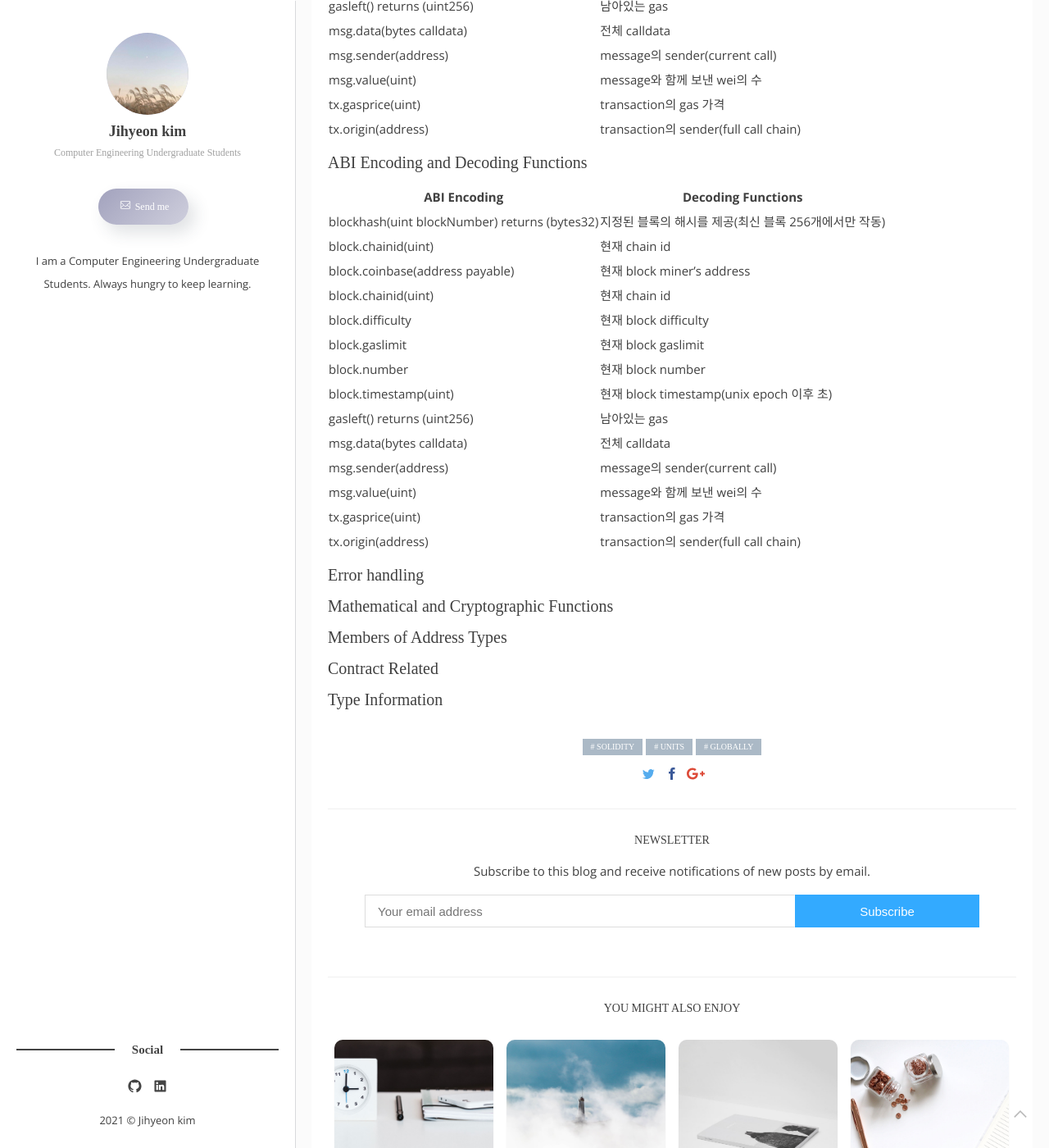
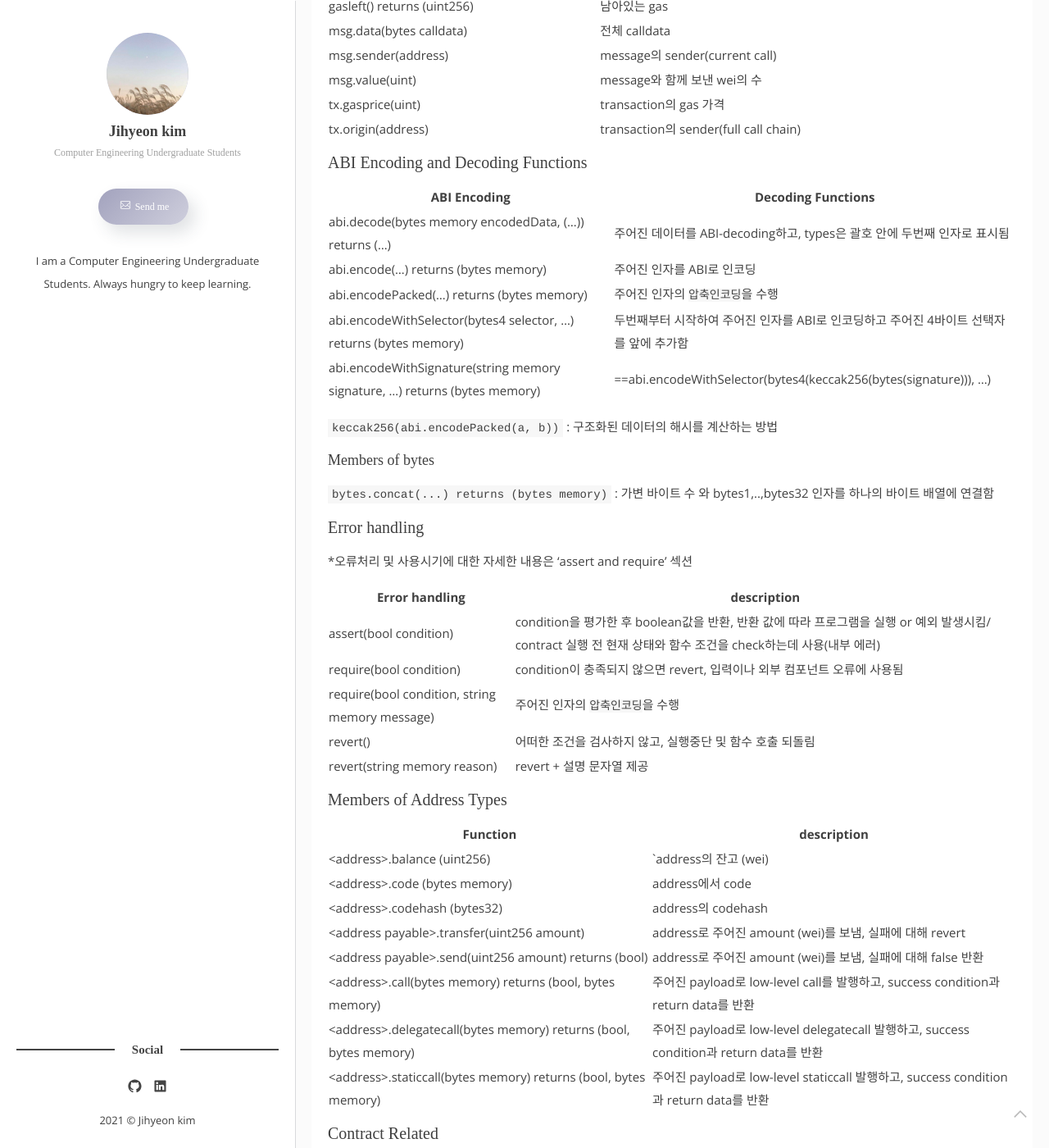
Before and after one commit to kimjihyeon99/kimjihyeon99.github.io, a Jekyll site: the page built from _posts/2021-05-15-[Solidity]Units and Globally Available Variables.markdown, in a window 1280 px wide and 1400 px high, scrolled down 1688 px. Shown: the whole window at 82% size. Built offline with Jekyll 4.4.1, drawn with Linux system fonts in a browser that asks for light colours; some web fonts are replaced; comment, search, counter and statistics services are not loaded; some of the changed text lies outside the part shown.

Commit message:
Update 2021-05-15-[Solidity]Units and Globally Available Variables.markdown

```diff
--- a/_posts/2021-05-15-[Solidity]Units and Globally Available Variables.markdown
+++ b/_posts/2021-05-15-[Solidity]Units and Globally Available Variables.markdown
@@ -62,27 +62,76 @@ global namespaces에 항상 존재, 블록체인에 대한 정보를 제공하
 
 |ABI Encoding|Decoding Functions|
 |---|---|
-|blockhash(uint blockNumber) returns (bytes32)|지정된 블록의 해시를 제공(최신 블록 256개에서만 작동)|
-|block.chainid(uint)|현재 chain id|
-|block.coinbase(address payable)|현재 block miner's address|
-|block.chainid(uint)|현재 chain id|
-|block.difficulty|현재 block difficulty|
-|block.gaslimit|현재 block gaslimit|
-|block.number|현재 block number|
-|block.timestamp(uint)|현재 block timestamp(unix epoch 이후 초)|
-|gasleft() returns (uint256)|남아있는 gas|
-|msg.data(bytes calldata)|전체 calldata|
-|msg.sender(address)|message의 sender(current call)|
-|msg.value(uint)|message와 함께 보낸 wei의 수|
-|tx.gasprice(uint)|transaction의 gas 가격|
-|tx.origin(address)|transaction의 sender(full call chain)|
+|abi.decode(bytes memory encodedData, (...)) returns (...)|주어진 데이터를 ABI-decoding하고, types은 괄호 안에 두번째 인자로 표시됨|
+|abi.encode(...) returns (bytes memory)|주어진 인자를 ABI로 인코딩|
+|abi.encodePacked(...) returns (bytes memory)|주어진 인자의 `압축인코딩`을 수행|
+|abi.encodeWithSelector(bytes4 selector, ...) returns (bytes memory)|두번째부터 시작하여 주어진 인자를 ABI로 인코딩하고 주어진 4바이트 선택자를 앞에 추가함|
+|abi.encodeWithSignature(string memory signature, ...) returns (bytes memory)|==abi.encodeWithSelector(bytes4(keccak256(bytes(signature))), ...)|
+
+`keccak256(abi.encodePacked(a, b))` : 구조화된 데이터의 해시를 계산하는 방법
+
+##### Members of bytes
+
+`bytes.concat(...) returns (bytes memory)` : 가변 바이트 수 와 bytes1,..,bytes32 인자를 하나의 바이트 배열에 연결함
 
 #### Error handling
 
-#### Mathematical and Cryptographic Functions
+*오류처리 및 사용시기에 대한 자세한 내용은 'assert and require' 섹션
+
+|Error handling|description|
+|---|---|
+|assert(bool condition)|condition을 평가한 후 boolean값을 반환, 반환 값에 따라 프로그램을 실행 or 예외 발생시킴/ contract 실행 전 현재 상태와 함수 조건을 check하는데 사용(내부 에러) |
+|require(bool condition)|condition이 충족되지 않으면 revert, 입력이나 외부 컴포넌트 오류에 사용됨|
+|require(bool condition, string memory message)|주어진 인자의 `압축인코딩`을 수행|
+|revert()|어떠한 조건을 검사하지 않고, 실행중단 및 함수 호출 되돌림|
+|revert(string memory reason)|revert + 설명 문자열 제공|
 
 #### Members of Address Types
 
+|Function|description|
+|---|---|
+|<address>.balance (uint256)|`address의 잔고 (wei)|
+|<address>.code (bytes memory)|address에서 code|
+|<address>.codehash (bytes32)|address의 codehash|
+|<address payable>.transfer(uint256 amount)|address로 주어진 amount (wei)를 보냄, 실패에 대해 revert|
+|<address payable>.send(uint256 amount) returns (bool)|address로 주어진 amount (wei)를 보냄, 실패에 대해 false 반환|
+|<address>.call(bytes memory) returns (bool, bytes memory)|주어진 payload로 low-level call를 발행하고, success condition과 return data를 반환 |
+|<address>.delegatecall(bytes memory) returns (bool, bytes memory)|주어진 payload로 low-level delegatecall 발행하고, success condition과 return data를 반환 |
+|<address>.staticcall(bytes memory) returns (bool, bytes memory)|주어진 payload로 low-level staticcall 발행하고, success condition과 return data를 반환 |
+
 #### Contract Related
 
+`this`(현재 contract's type)
+: 현재 contract, explicit하게 address로 변환가능함
+
+`selfdestruct(address payable recipient)`
+: 현재 contract를 파기하고, 해당 자금을 지정된 address로 보내고 실행종료함
+  EVM으로부터 상속된 특성
+  - receiving contract's receive 함수는 실행되지 않음
+  - contract는 transaction이 끝날때만 파기되고,  "undo"로 해당 파기를 `revert`할 수 있음
+
++현재 contract의 모든 function은 현재 function을 포함하여 직접 호출 가능
+
 #### Type Information
+
+`type(X)`는 type X에 대한 정보를 검색하는데 사용할 수 있다.
+
+-Contract type C
+
+|Property|description|
+|---|---|
+|type(C).name|contract 이름|
+|type(C).creationCode|contract의 creation byteCode가 있는 메모리 byte array|
+|type(C).runtimeCode|contract의 runtime byteCode가 있는 메모리 byte array|
+
+-Contract type I
+
+|Property|description|
+|---|---|
+|type(I).interfaceId|상속된 모든 함수를 제외하고 인터페이스 자체 내에서 정의된 모든 함수 선택기의 XOR로 정의|
+
+-Contract type T
+|Property|description|
+|---|---|
+|type(T).min|Type T로 나타낼 수 있는 가장 작은 값|
+|type(T).max|Type T로 나타낼 수 있는 가장 큰 값|
```
